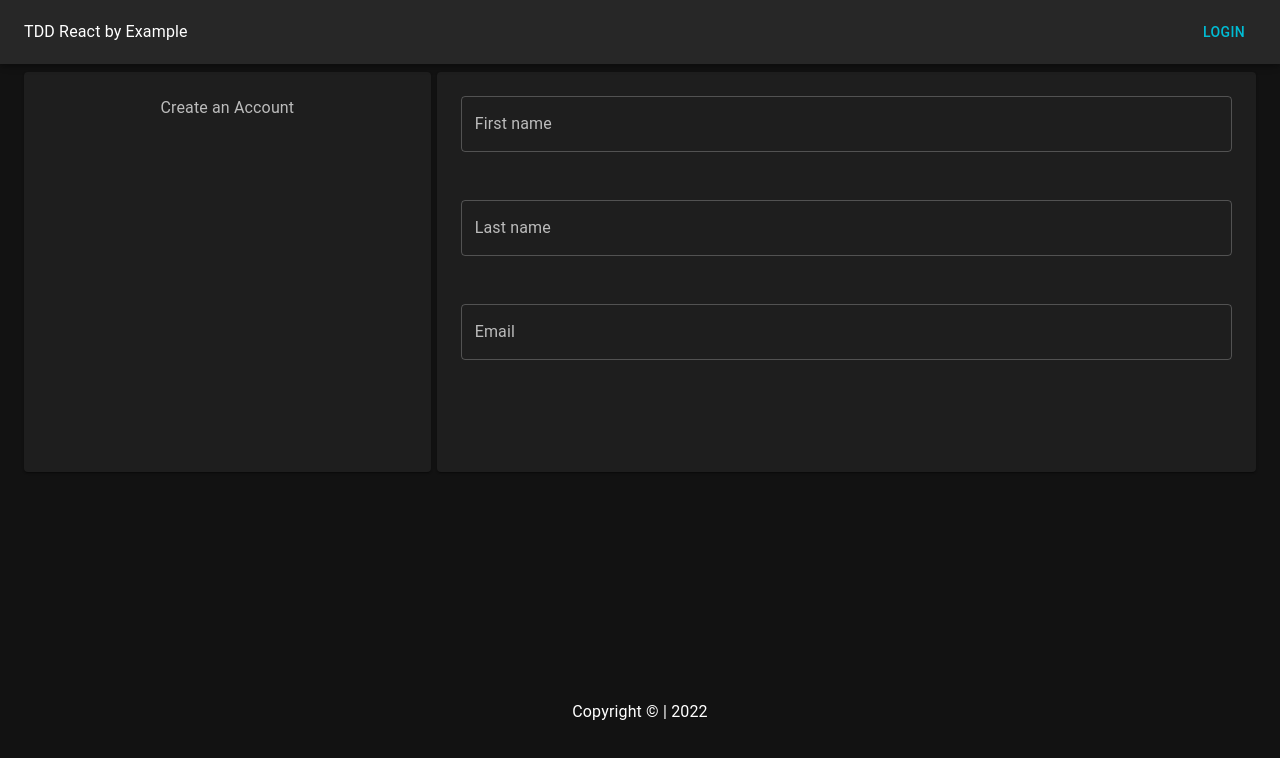
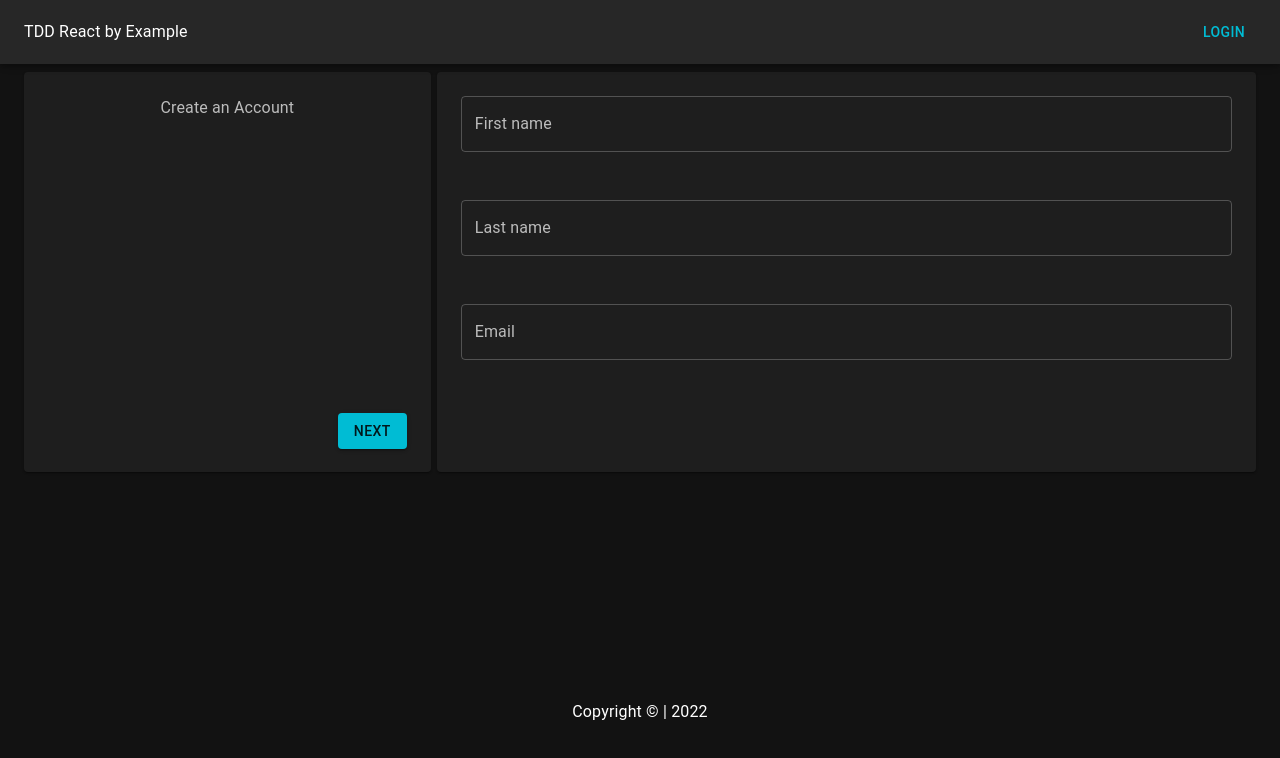
Before and after one commit to avillalain/tdd-workshop, a React (Create React App) app: page / in a window 1280 px wide. Shown: the top 758 px of the page. Built offline with nearby package versions, Linux system fonts and the light colour scheme.

Commit message:
add initial navigation

```diff
--- a/src/SignUp/index.tsx
+++ b/src/SignUp/index.tsx
@@ -1,10 +1,24 @@
-import {Box, Grid, Paper, TextField, Typography} from '@mui/material';
-import React from 'react';
+import {Box, Button, Grid, Paper, Stack, TextField, Typography} from '@mui/material';
+import React, {useState} from 'react';
 import {useStyle} from '../styles';
 import {Personal} from './Forms/Personal';
 
+interface StepComponents {
+  children: JSX.Element[];
+  currentStep: number;
+}
+
+const Steps = (props: StepComponents) => {
+  return (
+    <>
+      {props.children[props.currentStep]}
+    </>
+  )
+}
+
 export const SignUp = () => {
   const classes = useStyle();
+  const [currentStep, setCurrentStep] = useState(0);
 
   return (
     <>
@@ -15,11 +29,27 @@ export const SignUp = () => {
               Create an Account
             </Typography>
           </Box>
+          <Box sx={{justifyContent: "flex-end"}} >
+            <Stack sx={{float: 'right'}} direction="row" spacing={2}>
+              <Button sx={{float: 'right'}} variant={"contained"} onClick={() => setCurrentStep(currentStep+1)}>Next</Button>
+            </Stack>
+          </Box>
         </Paper>
       </Grid>
       <Grid item xs={8}>
         <Paper className={classes.paper} sx={{height: '50vh'}}>
-          <Personal/>
+          <Steps currentStep={currentStep}>
+            <Personal/>
+            <Grid container direction="column" justifyItems="center" alignItems="center">
+              <Grid item xs={12}>
+                <Grid container spacing={6} justifyItems="center" alignItems="center">
+                  <Grid item xs={12}>
+                    <TextField label="Organization" name="organization" fullWidth/>
+                  </Grid>
+                </Grid>
+              </Grid>
+            </Grid>
+          </Steps>
         </Paper>
       </Grid>
     </>
```
Also changed, not shown: 1 other file (tests, documents, lock files or other folders).
